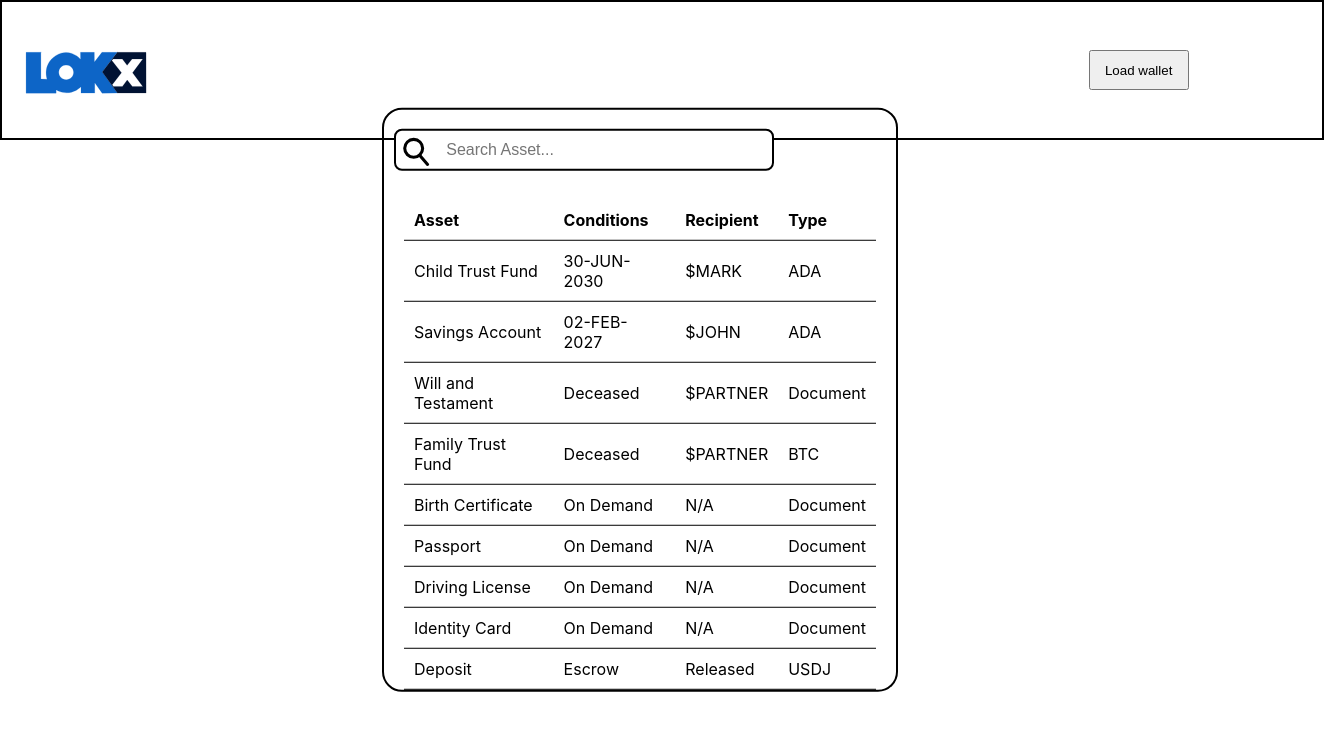
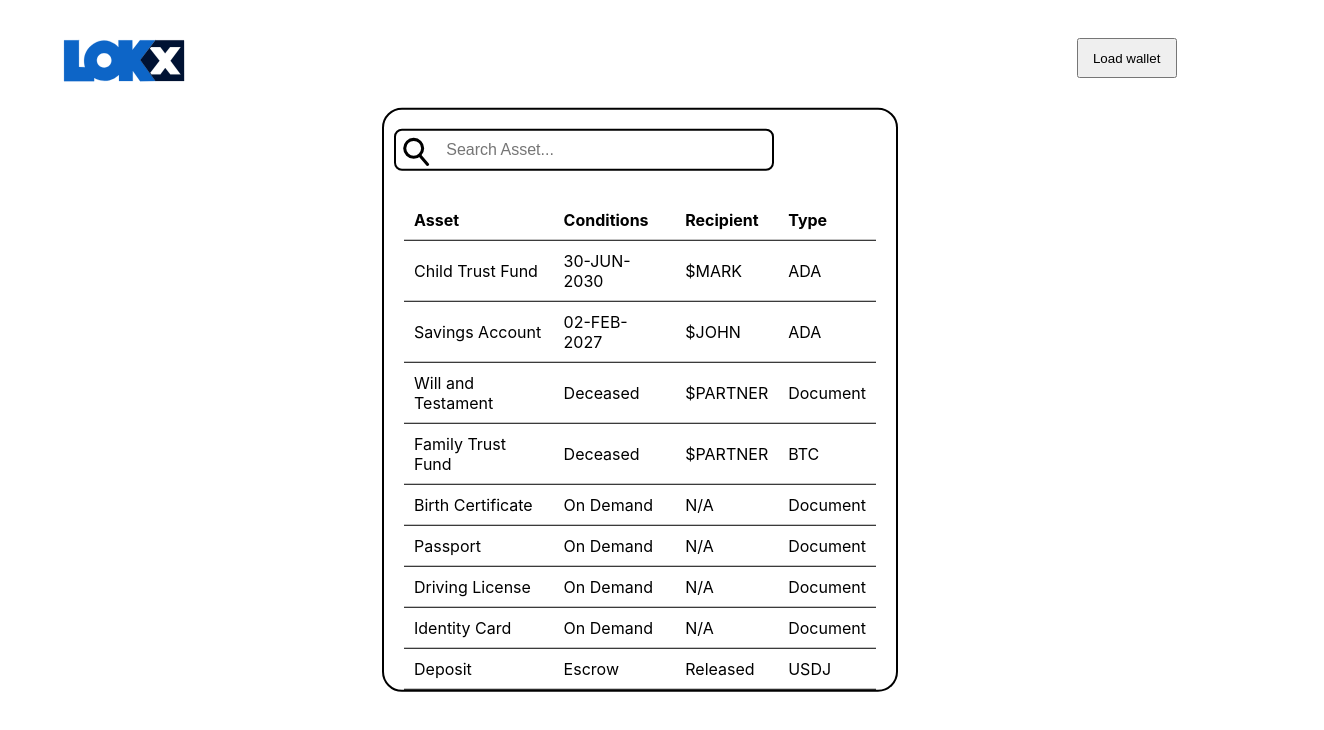
Before and after one commit to lokx-io/webUI, a React (Create React App) app in the folder lokx-web-pov/: page / in a window 1280 px wide. Shown: the top 730 px of the page, 1324 px wide, since content can reach past the window. Built offline with nearby package versions, Linux system fonts and the light colour scheme.

Commit message:
Cleaned up menu a bit

```diff
--- a/lokx-web-pov/src/App.css
+++ b/lokx-web-pov/src/App.css
@@ -4,6 +4,7 @@
 
 .App-logo {
   height: 12vmin;
+  padding-left: 50px;
 }
 
 .App-wallet {
@@ -12,8 +13,6 @@
 }
 
 .Menu-bar {
-  background-color: white;
-  border: 2px solid black;
   min-height: fit-content;
   min-width: 100%;
   font-size: calc(10px + 2vmin);
@@ -21,7 +20,7 @@
   display: grid;
   grid-template-columns: 5fr 1fr;
   align-items: center;
-  padding: 20px;
+  padding: 10px;
 }
 
 .App-link {
```
